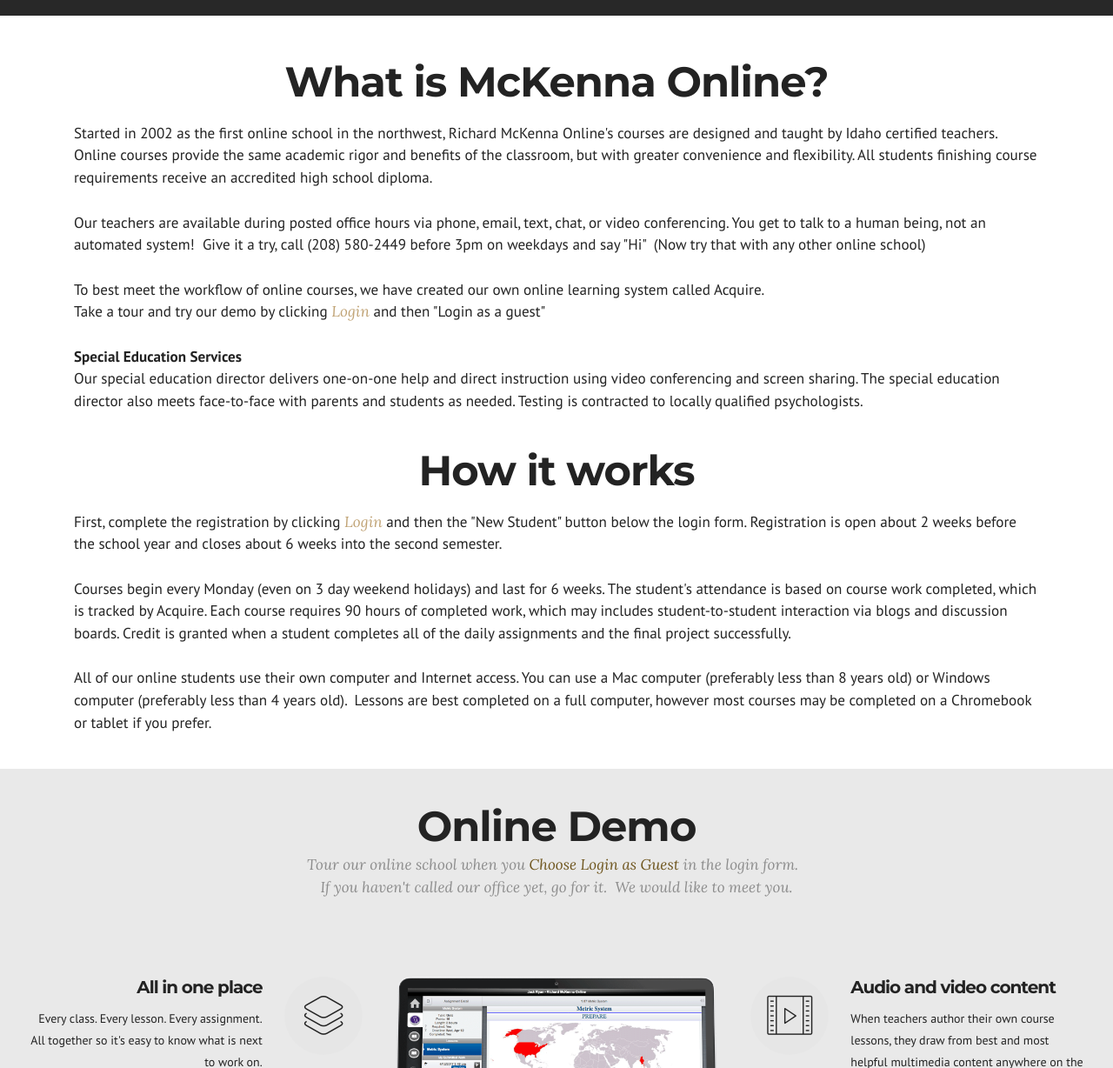
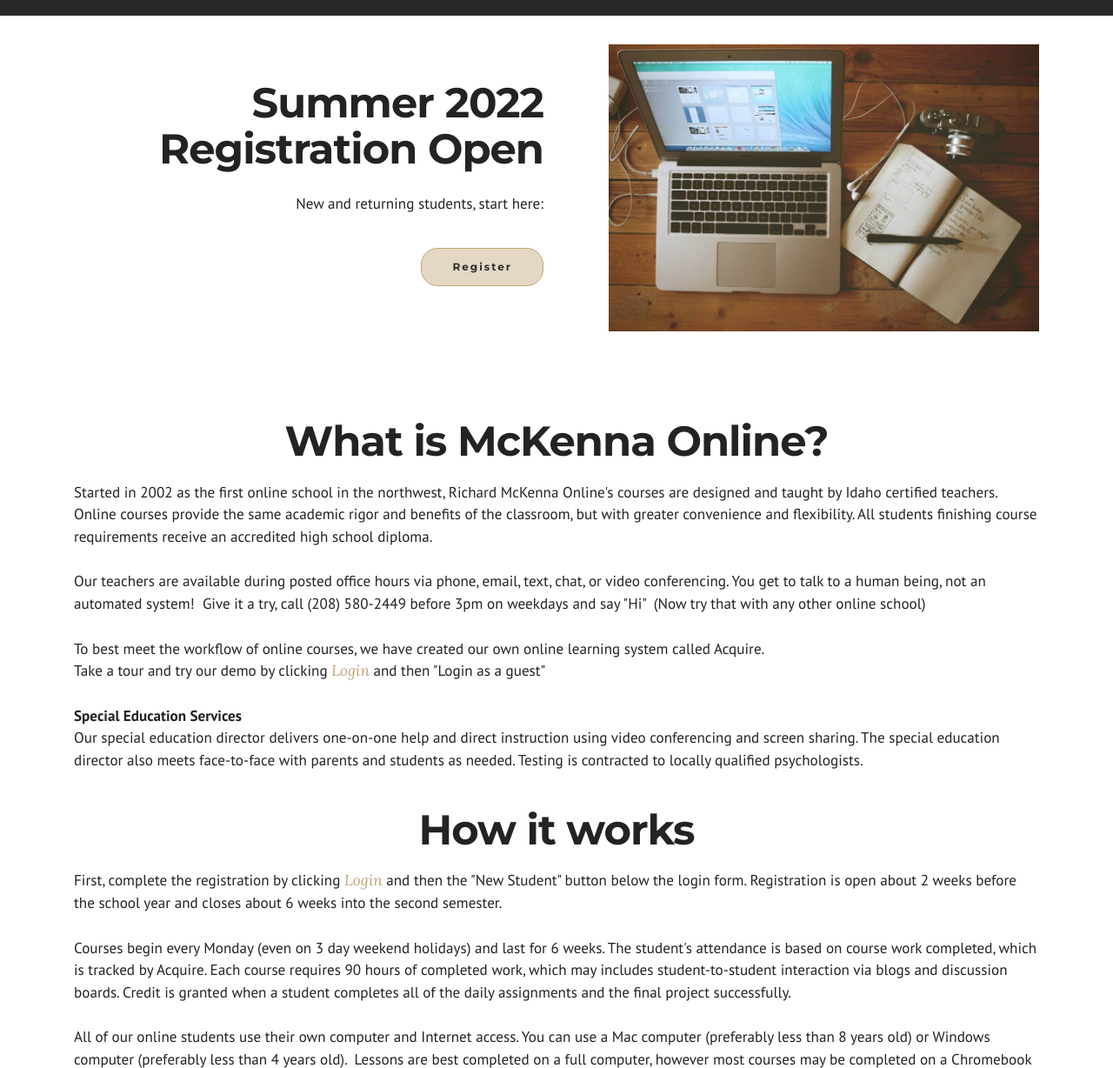
Before and after one commit to mckennaonline/mckennaonline.github.io, a plain HTML site: page online.html in a window 1280 px wide. Shown: the part 72-1300 px from the top of the page at 87% size. Drawn offline with Linux system fonts and the light colour scheme.

Commit message:
create github pages

```diff
--- a/online.html
+++ b/online.html
@@ -80,7 +80,41 @@
 
 </section>
 
-<section class="mbr-section mbr-section__container article mbr-after-navbar" id="header3-v" data-rv-view="66" style="background-color: rgb(255, 255, 255); padding-top: 140px; padding-bottom: 0px;">
+<section class="mbr-section mbr-after-navbar" id="msg-box5-5y" data-rv-view="411" style="background-color: rgb(255, 255, 255); padding-top: 120px; padding-bottom: 40px;">
+
+
+    <div class="container">
+        <div class="row">
+            <div class="mbr-table-md-up">
+
+
+
+              <div class="mbr-table-cell col-md-5 text-xs-center text-md-right content-size">
+                  <h3 class="mbr-section-title display-2">Summer 2022 Registration Open</h3>
+                  <div class="lead">
+
+                    <p>New and returning students, start here:</p>
+
+                  </div>
+
+                  <div><a class="btn btn-primary" href="https://app.rmckenna.org/app">Register</a></div>
+              </div>
+
+
+
+
+
+              <div class="mbr-table-cell mbr-left-padding-md-up mbr-valign-top col-md-7 image-size" style="width: 50%;">
+                  <div class="mbr-figure"><img src="assets/images/desktop.jpg"></div>
+              </div>
+
+            </div>
+        </div>
+    </div>
+
+</section>
+
+<section class="mbr-section mbr-section__container article" id="header3-v" data-rv-view="66" style="background-color: rgb(255, 255, 255); padding-top: 60px; padding-bottom: 0px;">
     <div class="container">
         <div class="row">
             <div class="col-xs-12">
@@ -156,7 +190,7 @@
 
                     </div>
 
-                    <div class="icon-right"><span class="etl-icon icon-layers mbr-iconfont-features6"></span></div>
+                    <div class="icon-right"><span class="etl-icon icon-layers mbr-iconfont-features6" style="color: rgb(192, 163, 117);"></span></div>
 
                 </div>
 
@@ -170,7 +204,7 @@
                         <p class="description">Away from home for a bit and want to finish some school work? &nbsp;Documents are submitted using Google Drive so even writing a report is all done in the browser.&nbsp;</p>
 
                     </div>
-                    <div class="icon-right"><span class="etl-icon icon-mobile mbr-iconfont-features6"></span></div>
+                    <div class="icon-right"><span class="etl-icon icon-mobile mbr-iconfont-features6" style="color: rgb(192, 163, 117);"></span></div>
 
                 </div>
 
@@ -184,7 +218,7 @@
 
                 <div class="features-box">
 
-                    <div class="icon-left"><span class="etl-icon icon-video mbr-iconfont-features6"></span></div>
+                    <div class="icon-left"><span class="etl-icon icon-video mbr-iconfont-features6" style="color: rgb(192, 163, 117);"></span></div>
 
                     <div class="content">
 
@@ -199,7 +233,7 @@
 
                 <div class="features-box last">
 
-                    <div class="icon-left"><span class="etl-icon icon-edit mbr-iconfont-features6"></span></div>
+                    <div class="icon-left"><span class="etl-icon icon-edit mbr-iconfont-features6" style="color: rgb(192, 163, 117);"></span></div>
 
                     <div class="content">
 
```
Also changed, not shown: contact.html (+1 -1 lines), 1 other file.
